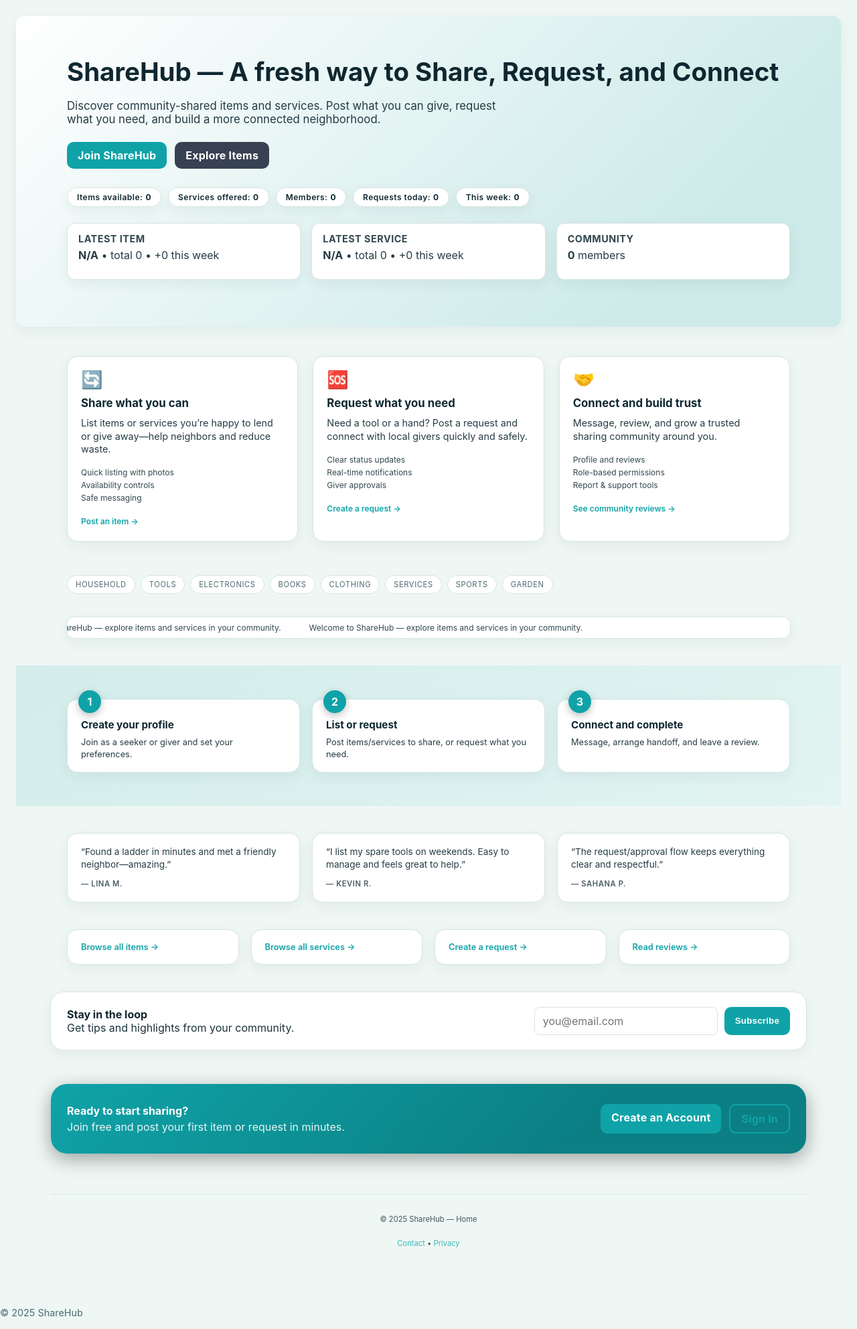
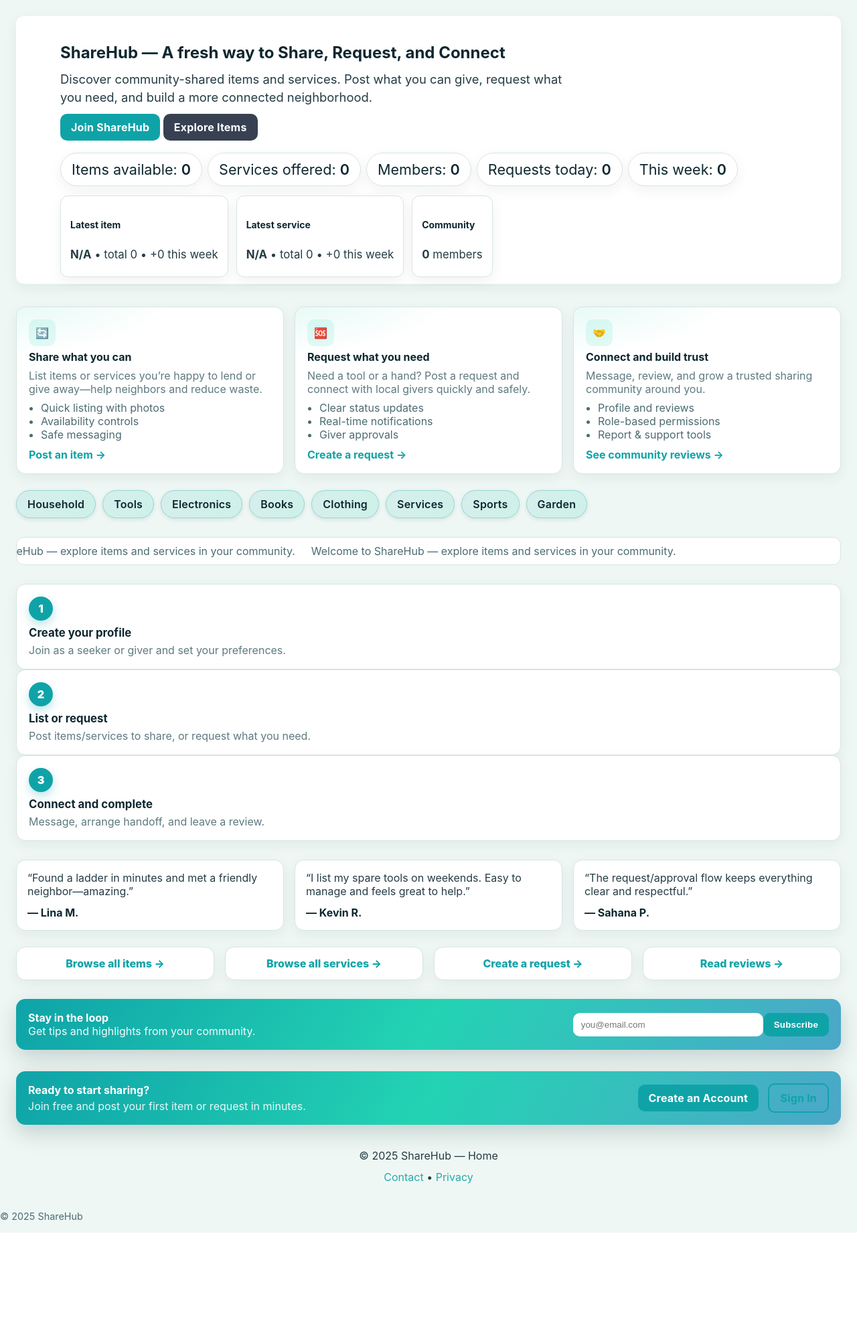
Before and after one commit to borhan-m-uddin/ShareHub_A-Community-Resource-Sharing-Platform, a PHP site: page /pages/index.php in a window 1280 px wide. Shown: the part 87-2072 px from the top of the page at 67% size. After the commit the page ends 1928 px from the top, so only its background shows below. Run offline with PHP 8.4, Linux system fonts and the light colour scheme; data that the repository does not hold is empty; some libraries are stand-ins or nearby versions.

Commit message:
Update Vercel routing to serve marketing.css instead of style.css

```diff
--- a/assets/css/marketing.css
+++ b/assets/css/marketing.css
@@ -1,194 +1,150 @@
-/* Marketing / landing page supplemental styles (v2) */
-html,
-body {
+/* Marketing / landing page extracted styles */
+.alt-wrapper {
+    padding: 0;
     margin: 0;
-    padding: 0;
-}
-
-.alt-wrapper {
-    display: block;
-    width: 100%;
-    background: var(--bg);
-    color: var(--text);
 }
 
 .alt-hero {
-    background: linear-gradient(135deg, var(--card) 0%, rgba(15, 163, 168, 0.15) 80%);
-    padding: 60px 0 40px;
+    padding: 40px 0 10px;
 }
 
 .alt-hero .inner {
-    max-width: 1080px;
+    max-width: 1100px;
     margin: 0 auto;
-    padding: 0 24px;
 }
 
-.alt-hero h1 {
-    font-size: 2.4rem;
-    line-height: 1.2;
-    margin: 0 0 18px;
-}
-
-.alt-hero .lead {
-    font-size: 1.05rem;
-    max-width: 680px;
-    margin: 0 0 24px;
-}
-
-.ctas {
-    display: flex;
-    flex-wrap: wrap;
-    gap: 12px;
-    margin-bottom: 28px;
+.lead {
+    font-size: 1.15rem;
+    line-height: 1.45;
+    max-width: 780px;
 }
 
 .stats-row {
     display: flex;
     flex-wrap: wrap;
-    gap: 10px;
-    margin: 10px 0 24px;
+    gap: 8px;
+    margin: 18px 0 6px;
 }
 
 .pill {
     background: var(--card);
     border: 1px solid var(--border);
-    border-radius: 30px;
-    padding: 6px 14px;
-    font-size: .75rem;
+    padding: 10px 16px;
+    border-radius: 40px;
+    /* Larger, still responsive: slightly higher base and max with a bit more vw growth */
+    font-size: clamp(1.05rem, 0.8vw + 0.9rem, 1.35rem);
+    line-height: 1.3;
+    box-shadow: var(--shadow);
+}
+
+.pill strong {
+    font-size: 1em;
     font-weight: 600;
-    letter-spacing: .5px;
-    display: inline-flex;
-    align-items: center;
-    gap: 4px;
-    box-shadow: var(--shadow);
 }
 
 .mini-widgets {
     display: flex;
     flex-wrap: wrap;
-    gap: 16px;
-    margin: 10px 0 30px;
+    gap: 12px;
+    margin-top: 14px;
 }
 
 .mini {
-    flex: 1 1 220px;
     background: var(--card);
     border: 1px solid var(--border);
+    padding: 10px 14px;
     border-radius: 12px;
-    padding: 14px 16px;
+    font-size: clamp(0.9rem, 0.35vw + 0.8rem, 1.05rem);
+    line-height: 1.35;
     box-shadow: var(--shadow);
-}
-
-.mini h5 {
-    margin: 0 0 6px;
-    font-size: .9rem;
-    letter-spacing: .5px;
-    text-transform: uppercase;
-    opacity: .85;
 }
 
 .features {
     display: grid;
-    grid-template-columns: repeat(auto-fit, minmax(240px, 1fr));
-    gap: 22px;
-    max-width: 1080px;
-    margin: 0 auto;
-    padding: 20px 24px 40px;
+    grid-template-columns: repeat(auto-fit, minmax(260px, 1fr));
+    gap: 16px;
+    margin: 34px 0 10px;
 }
 
-.features .tile {
+.tile {
     background: var(--card);
     border: 1px solid var(--border);
-    border-radius: 16px;
-    padding: 18px 20px 22px;
+    border-radius: 14px;
+    padding: 18px;
     box-shadow: var(--shadow);
-    display: flex;
-    flex-direction: column;
-    gap: 10px;
     position: relative;
     overflow: hidden;
+    transition: transform .18s ease, box-shadow .22s ease, border-color .22s ease;
 }
 
-.features .tile .icon {
-    font-size: 26px;
+.tile:hover {
+    transform: translateY(-4px);
+    box-shadow: 0 16px 32px rgba(5, 41, 45, .12);
+    border-color: rgba(37, 99, 235, .18);
 }
 
-.features .tile h4 {
-    margin: 0;
-    font-size: 1.05rem;
+.tile::before {
+    content: "";
+    position: absolute;
+    inset: 0;
+    background: radial-gradient(400px 140px at -10% -10%, rgba(35, 211, 179, .15), transparent 70%);
+    pointer-events: none;
 }
 
-.features .tile p {
-    margin: 0 0 6px;
-    font-size: .9rem;
-    line-height: 1.35;
+.tile h4 {
+    margin: 6px 0 8px;
 }
 
-.features .tile ul {
-    list-style: none;
-    margin: 0 0 8px;
-    padding: 0;
-    font-size: .75rem;
-    opacity: .85;
+.tile p {
+    margin: 0;
+    color: var(--muted);
 }
 
-.features .tile ul li {
-    padding: 2px 0;
-}
-
-.features .tile .more {
-    font-size: .75rem;
-    font-weight: 600;
-    text-decoration: none;
+.tile .icon {
+    width: 40px;
+    height: 40px;
+    border-radius: 10px;
+    display: inline-grid;
+    place-items: center;
+    background: rgba(35, 211, 179, .12);
     color: var(--primary);
 }
 
-.categories {
-    max-width: 1080px;
-    margin: 10px auto 34px;
-    padding: 0 24px;
-    display: flex;
-    flex-wrap: wrap;
-    gap: 8px;
-}
-
-.categories .tag {
-    background: var(--card);
-    border: 1px solid var(--border);
-    padding: 6px 12px;
-    border-radius: 20px;
-    font-size: .7rem;
-    text-transform: uppercase;
-    letter-spacing: .6px;
+.tile ul {
+    margin: 8px 0 0;
+    padding-left: 18px;
     color: var(--muted);
 }
 
+.tile a.more {
+    display: inline-block;
+    margin-top: 10px;
+    font-weight: 700;
+}
+
 .ticker {
+    margin-top: 28px;
     overflow: hidden;
-    max-width: 1080px;
-    margin: 0 auto 40px;
     border: 1px solid var(--border);
     border-radius: 12px;
     background: var(--card);
-    box-shadow: var(--shadow);
 }
 
 .ticker ul {
     display: flex;
+    gap: 24px;
     list-style: none;
+    padding: 10px 16px;
     margin: 0;
-    padding: 8px 10px;
-    gap: 42px;
-    animation: scrollX 36s linear infinite;
+    animation: tickerMove 28s linear infinite;
 }
 
 .ticker li {
     white-space: nowrap;
-    font-size: .75rem;
-    opacity: .85;
+    color: var(--muted);
 }
 
-@keyframes scrollX {
+@keyframes tickerMove {
     0% {
         transform: translateX(0);
     }
@@ -198,206 +154,185 @@
     }
 }
 
-.how {
-    background: linear-gradient(145deg, rgba(15, 163, 168, 0.12), rgba(79, 209, 217, 0.08));
-    padding: 50px 0;
-    margin: 0 0 40px;
+@media (prefers-reduced-motion:reduce) {
+    .ticker ul {
+        animation: none;
+    }
 }
 
-.how-steps {
-    max-width: 1080px;
-    margin: 0 auto;
-    padding: 0 24px;
+.categories {
+    margin-top: 24px;
+    display: flex;
+    flex-wrap: wrap;
+    gap: 10px;
+}
+
+.tag {
+    display: inline-block;
+    padding: 10px 16px;
+    border-radius: 999px;
+    background: linear-gradient(135deg, rgba(15, 163, 168, .10), rgba(35, 211, 179, .16));
+    border: 1px solid rgba(15, 163, 168, .30);
+    color: var(--text);
+    font-weight: 600;
+    letter-spacing: .2px;
+    box-shadow: 0 2px 6px rgba(5, 41, 45, .10);
+    transition: transform .15s ease, box-shadow .2s ease, background .3s ease;
+}
+
+.tag:hover {
+    transform: translateY(-2px);
+    box-shadow: 0 6px 18px rgba(5, 41, 45, .18);
+    background: linear-gradient(135deg, rgba(15, 163, 168, .18), rgba(35, 211, 179, .26));
+}
+
+html[data-theme='dark'] .tag {
+    background: linear-gradient(135deg, rgba(79, 209, 217, .20), rgba(15, 163, 168, .26));
+    border-color: rgba(79, 209, 217, .45);
+    color: #e8f2ff;
+}
+
+.how {
+    margin-top: 28px;
+}
+
+how-steps {
     display: grid;
-    grid-template-columns: repeat(auto-fit, minmax(220px, 1fr));
-    gap: 18px;
+    grid-template-columns: repeat(auto-fit, minmax(240px, 1fr));
+    gap: 16px;
 }
 
 .step {
     background: var(--card);
     border: 1px solid var(--border);
-    padding: 18px 20px;
-    border-radius: 16px;
+    border-radius: 14px;
+    padding: 18px;
     box-shadow: var(--shadow);
-    position: relative;
 }
 
 .step .num {
-    position: absolute;
-    top: -14px;
-    left: 16px;
+    width: 36px;
+    height: 36px;
+    border-radius: 50%;
+    display: inline-grid;
+    place-items: center;
+    font-weight: 900;
+    color: #fff;
     background: var(--primary);
-    color: #fff;
-    width: 34px;
-    height: 34px;
-    display: flex;
-    align-items: center;
-    justify-content: center;
-    border-radius: 50%;
-    font-weight: 700;
-    box-shadow: 0 4px 12px rgba(0, 0, 0, .25);
+    box-shadow: 0 6px 14px rgba(15, 163, 168, .28);
 }
 
 .step h5 {
-    margin: 10px 0 8px;
-    font-size: .95rem;
+    margin: 8px 0 6px;
+    font-size: 1.05rem;
 }
 
 .step p {
     margin: 0;
-    font-size: .8rem;
-    line-height: 1.35;
+    color: var(--muted);
 }
 
 .testimonials {
-    max-width: 1080px;
-    margin: 0 auto 40px;
-    padding: 0 24px;
+    margin-top: 28px;
     display: grid;
-    grid-template-columns: repeat(auto-fit, minmax(240px, 1fr));
-    gap: 18px;
+    grid-template-columns: repeat(auto-fit, minmax(220px, 1fr));
+    gap: 16px;
 }
 
 .tcard {
     background: var(--card);
     border: 1px solid var(--border);
-    padding: 18px 20px;
-    border-radius: 16px;
+    border-radius: 14px;
+    padding: 16px;
     box-shadow: var(--shadow);
-    font-size: .85rem;
-    line-height: 1.4;
-    position: relative;
 }
 
 .tcard .who {
     margin-top: 10px;
-    font-weight: 600;
-    font-size: .7rem;
-    letter-spacing: .6px;
-    text-transform: uppercase;
-    opacity: .75;
+    font-weight: 700;
+    color: var(--text);
 }
 
 .quick-links {
-    max-width: 1080px;
-    margin: 0 auto 40px;
-    padding: 0 24px;
+    margin-top: 24px;
     display: grid;
-    grid-template-columns: repeat(auto-fit, minmax(240px, 1fr));
-    gap: 18px;
+    grid-template-columns: repeat(auto-fit, minmax(160px, 1fr));
+    gap: 16px;
 }
 
-.quick-links .q {
+.q {
     background: var(--card);
     border: 1px solid var(--border);
-    padding: 18px 20px;
-    border-radius: 16px;
+    border-radius: 14px;
+    padding: 14px;
     box-shadow: var(--shadow);
-    font-size: .8rem;
+    text-align: center;
 }
 
-.quick-links a {
-    text-decoration: none;
-    color: var(--primary);
-    font-weight: 600;
+.q a {
+    font-weight: 800;
 }
 
 .newsletter {
-    max-width: 1080px;
-    margin: 0 auto 50px;
-    padding: 22px 24px;
+    margin-top: 28px;
+    padding: 18px;
+    border-radius: 14px;
+    background: linear-gradient(120deg, var(--primary) 0%, var(--laser) 50%, var(--info) 100%);
+    color: #fff;
+    box-shadow: 0 12px 32px rgba(5, 41, 45, .18);
     display: flex;
-    flex-wrap: wrap;
-    gap: 18px;
+    gap: 12px;
     align-items: center;
     justify-content: space-between;
-    background: var(--card);
-    border: 1px solid var(--border);
-    border-radius: 20px;
-    box-shadow: var(--shadow);
-}
-
-.newsletter form {
-    display: flex;
-    gap: 10px;
+    flex-wrap: wrap;
 }
 
 .newsletter input[type=email] {
+    width: 260px;
+    max-width: 100%;
     padding: 10px 12px;
-    border: 1px solid var(--border);
-    border-radius: 8px;
-    font: inherit;
-    min-width: 220px;
-    background: transparent;
-    color: var(--text);
+    border-radius: 10px;
+    border: 0;
 }
 
 .cta-band {
-    max-width: 1080px;
-    margin: 0 auto 60px;
-    padding: 30px 24px;
+    margin-top: 32px;
+    padding: 18px;
+    border-radius: 14px;
+    color: #fff;
+    background: linear-gradient(120deg, var(--primary) 0%, var(--laser) 50%, var(--info) 100%);
+    box-shadow: 0 12px 32px rgba(5, 41, 45, .18);
     display: flex;
-    flex-wrap: wrap;
-    gap: 24px;
     align-items: center;
     justify-content: space-between;
-    background: linear-gradient(135deg, var(--primary) 0%, var(--primary-600) 70%);
-    color: #fff;
-    border-radius: 24px;
-    box-shadow: 0 8px 28px rgba(0, 0, 0, .35);
-}
-
-.cta-band .actions {
-    display: flex;
     gap: 12px;
     flex-wrap: wrap;
 }
 
-.alt-footer {
-    max-width: 1080px;
-    margin: 0 auto 30px;
-    padding: 30px 24px;
-    border-top: 1px solid var(--border);
-    font-size: .7rem;
-    display: flex;
-    flex-direction: column;
-    gap: 10px;
-    align-items: center;
-    opacity: .85;
+.cta-band .actions a {
+    margin-left: 10px;
 }
 
-.alt-footer a {
-    color: var(--primary);
-    text-decoration: none;
+footer.alt-footer {
+    margin: 36px 0 8px;
+    text-align: center;
+    color: var(--muted);
 }
 
-@media (max-width:680px) {
-    .alt-hero {
-        padding: 44px 0 30px;
+@media (max-width:900px) {
+    .features {
+        grid-template-columns: 1fr;
     }
 
-    .alt-hero h1 {
-        font-size: 1.9rem;
+    .how-steps {
+        grid-template-columns: 1fr;
     }
 
-    .features {
-        padding-bottom: 30px;
+    .testimonials {
+        grid-template-columns: 1fr;
     }
 
-    .cta-band {
-        padding: 28px 22px;
+    .quick-links {
+        grid-template-columns: 1fr 1fr;
     }
 }
-
-/* Dark mode fine-tuning */
-html[data-theme='dark'] .alt-hero {
-    background: linear-gradient(135deg, rgba(15, 27, 45, .9) 0%, rgba(42, 142, 147, .25) 80%);
-}
-
-html[data-theme='dark'] .how {
-    background: linear-gradient(145deg, rgba(79, 209, 217, 0.10), rgba(53, 183, 191, 0.07));
-}
-
-html[data-theme='dark'] .cta-band {
-    box-shadow: 0 8px 32px rgba(0, 0, 0, .55);
-}
```
Also changed, not shown: vercel.json.
